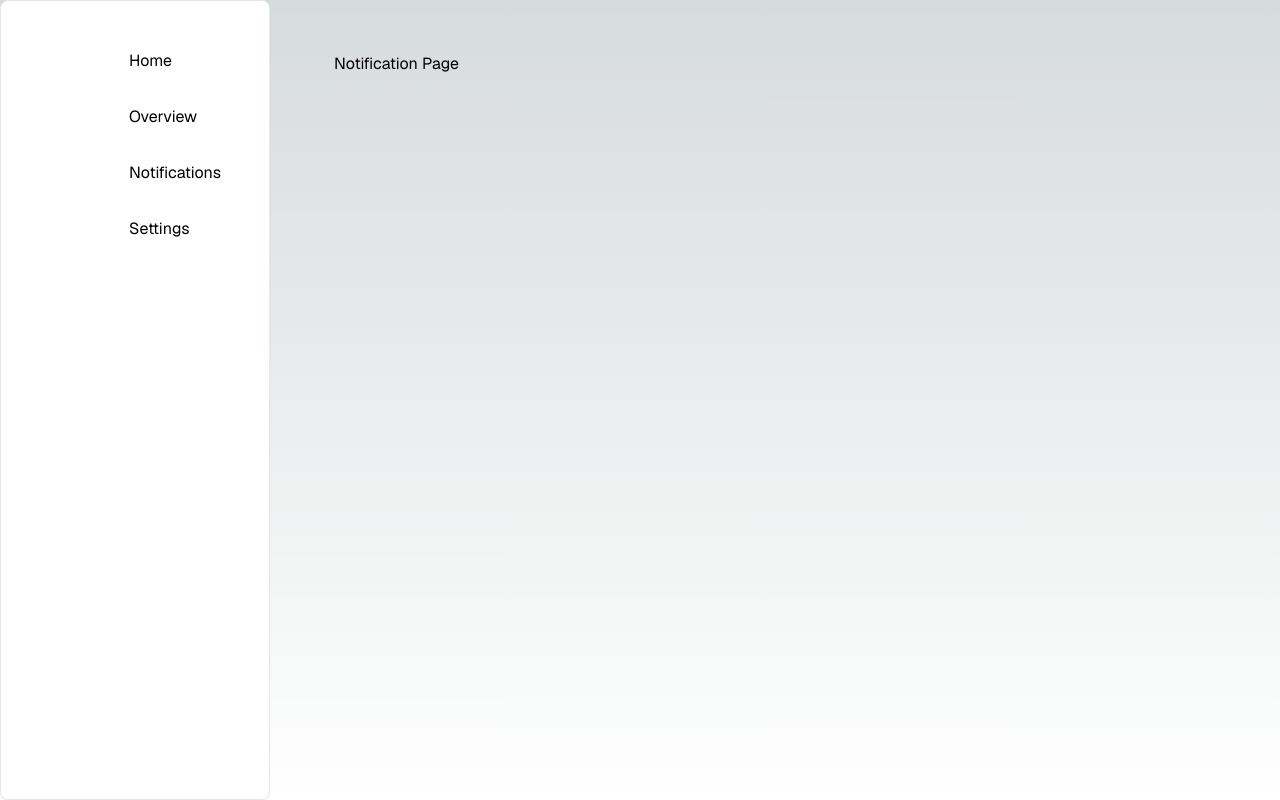
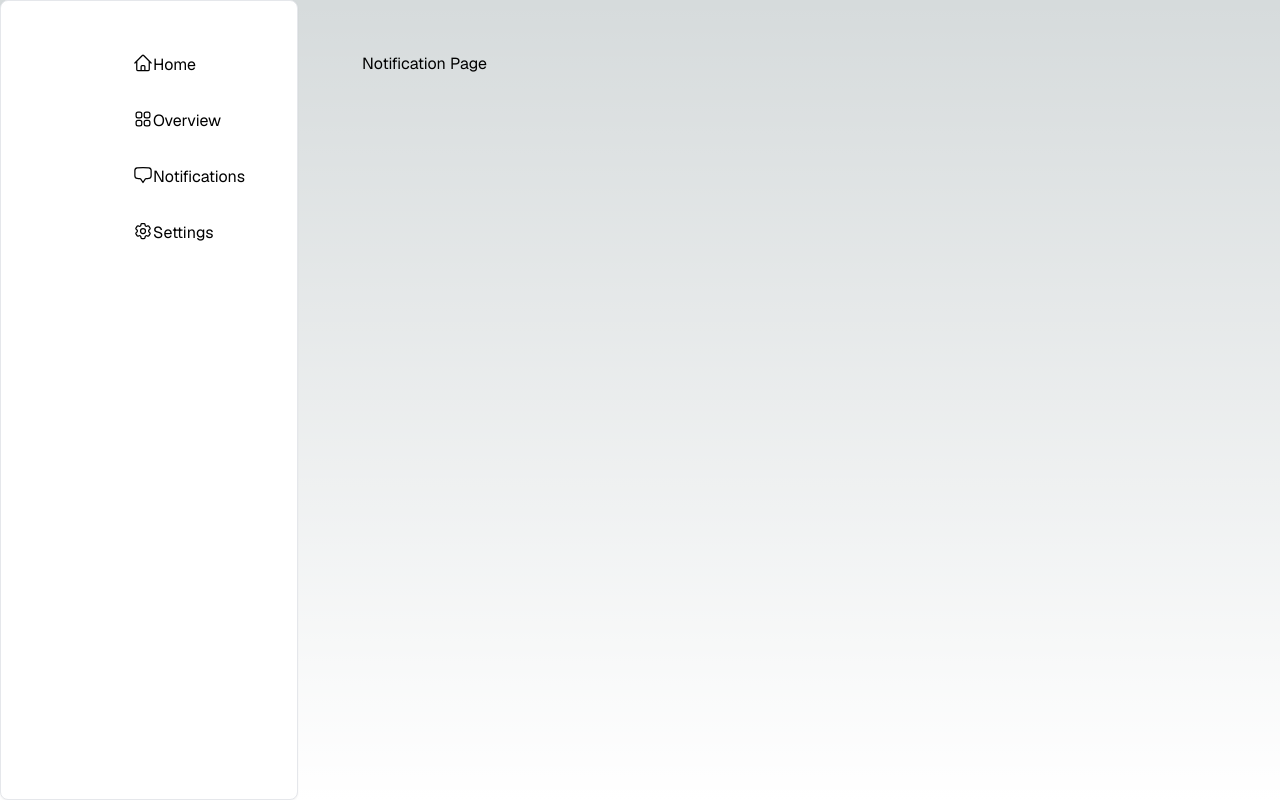
Before and after one commit to mihamieat/gpac-ui, a Next.js app: page /notifications in a window 1280 px wide. Built offline with nearby package versions, Linux system fonts and the light colour scheme.

Commit message:
feat: add icons to navigation

```diff
--- a/src/components/Sidebar/index.tsx
+++ b/src/components/Sidebar/index.tsx
@@ -1,25 +1,55 @@
 import Link from "next/link";
 import { Card } from "@/components/Card";
+import HomeIcon from "@/lib/icons/home";
+import OverviewIcon from "@/lib/icons/overview";
+import NotificationIcon from "@/lib/icons/notifications";
+import SettingsIcon from "@/lib/icons/settings";
 
 export default function Sidebar() {
   return (
     <div className="h-screen">
       <Card className="h-screen">
-        <nav className="flex flex-col p-4 ml-20">
-          <Link className="mb-4 p-2 rounded hover:bg-gray-700" href="/">
-            Home
-          </Link>
-          <Link className="mb-4 p-2 rounded hover:bg-gray-700" href="/overview">
-            Overview
+        <nav className="flex flex-col p-5 ml-20">
+          <Link className="mb-4 p-2 rounded hover:bg-violet-100" href="/">
+            <div className="flex">
+              <div className="w-5">
+                <HomeIcon />
+              </div>
+              <a>Home</a>
+            </div>
           </Link>
           <Link
-            className="mb-4 p-2 rounded hover:bg-gray-700"
+            className="mb-4 p-2 rounded hover:bg-violet-100"
+            href="/overview"
+          >
+            <div className="flex">
+              <div className="w-5">
+                <OverviewIcon />
+              </div>
+              <a>Overview</a>
+            </div>
+          </Link>
+          <Link
+            className="mb-4 p-2 rounded hover:bg-violet-100"
             href="/notifications"
           >
-            Notifications
+            <div className="flex">
+              <div className="w-5">
+                <NotificationIcon />
+              </div>
+              <a>Notifications</a>
+            </div>
           </Link>
-          <Link className="mb-4 p-2 rounded hover:bg-gray-700" href="/settings">
-            Settings
+          <Link
+            className="mb-4 p-2 rounded hover:bg-violet-100"
+            href="/settings"
+          >
+            <div className="flex">
+              <div className="w-5">
+                <SettingsIcon />
+              </div>
+              <a>Settings</a>
+            </div>
           </Link>
         </nav>
       </Card>
--- /dev/null
+++ b/src/lib/icons/home.jsx
@@ -0,0 +1,18 @@
+export default function HomeIcon() {
+  return (
+    <svg
+      xmlns="http://www.w3.org/2000/svg"
+      fill="none"
+      viewBox="0 0 24 24"
+      stroke-width="1.5"
+      stroke="currentColor"
+      class="size-6"
+    >
+      <path
+        stroke-linecap="round"
+        stroke-linejoin="round"
+        d="m2.25 12 8.954-8.955c.44-.439 1.152-.439 1.591 0L21.75 12M4.5 9.75v10.125c0 .621.504 1.125 1.125 1.125H9.75v-4.875c0-.621.504-1.125 1.125-1.125h2.25c.621 0 1.125.504 1.125 1.125V21h4.125c.621 0 1.125-.504 1.125-1.125V9.75M8.25 21h8.25"
+      />
+    </svg>
+  );
+}
--- /dev/null
+++ b/src/lib/icons/notifications.jsx
@@ -0,0 +1,18 @@
+export default function NotificationIcon() {
+  return (
+    <svg
+      xmlns="http://www.w3.org/2000/svg"
+      fill="none"
+      viewBox="0 0 24 24"
+      strokeWidth={1.5}
+      stroke="currentColor"
+      className="size-6"
+    >
+      <path
+        strokeLinecap="round"
+        strokeLinejoin="round"
+        d="M2.25 12.76c0 1.6 1.123 2.994 2.707 3.227 1.068.157 2.148.279 3.238.364.466.037.893.281 1.153.671L12 21l2.652-3.978c.26-.39.687-.634 1.153-.67 1.09-.086 2.17-.208 3.238-.365 1.584-.233 2.707-1.626 2.707-3.228V6.741c0-1.602-1.123-2.995-2.707-3.228A48.394 48.394 0 0 0 12 3c-2.392 0-4.744.175-7.043.513C3.373 3.746 2.25 5.14 2.25 6.741v6.018Z"
+      />
+    </svg>
+  );
+}
--- /dev/null
+++ b/src/lib/icons/overview.jsx
@@ -0,0 +1,18 @@
+export default function OverviewIcon() {
+  return (
+    <svg
+      xmlns="http://www.w3.org/2000/svg"
+      fill="none"
+      viewBox="0 0 24 24"
+      strokeWidth={1.5}
+      stroke="currentColor"
+      className="size-6"
+    >
+      <path
+        strokeLinecap="round"
+        strokeLinejoin="round"
+        d="M3.75 6A2.25 2.25 0 0 1 6 3.75h2.25A2.25 2.25 0 0 1 10.5 6v2.25a2.25 2.25 0 0 1-2.25 2.25H6a2.25 2.25 0 0 1-2.25-2.25V6ZM3.75 15.75A2.25 2.25 0 0 1 6 13.5h2.25a2.25 2.25 0 0 1 2.25 2.25V18a2.25 2.25 0 0 1-2.25 2.25H6A2.25 2.25 0 0 1 3.75 18v-2.25ZM13.5 6a2.25 2.25 0 0 1 2.25-2.25H18A2.25 2.25 0 0 1 20.25 6v2.25A2.25 2.25 0 0 1 18 10.5h-2.25a2.25 2.25 0 0 1-2.25-2.25V6ZM13.5 15.75a2.25 2.25 0 0 1 2.25-2.25H18a2.25 2.25 0 0 1 2.25 2.25V18A2.25 2.25 0 0 1 18 20.25h-2.25A2.25 2.25 0 0 1 13.5 18v-2.25Z"
+      />
+    </svg>
+  );
+}
--- /dev/null
+++ b/src/lib/icons/settings.jsx
@@ -0,0 +1,23 @@
+export default function SettingsIcon() {
+  return (
+    <svg
+      xmlns="http://www.w3.org/2000/svg"
+      fill="none"
+      viewBox="0 0 24 24"
+      strokeWidth={1.5}
+      stroke="currentColor"
+      className="size-6"
+    >
+      <path
+        strokeLinecap="round"
+        strokeLinejoin="round"
+        d="M9.594 3.94c.09-.542.56-.94 1.11-.94h2.593c.55 0 1.02.398 1.11.94l.213 1.281c.063.374.313.686.645.87.074.04.147.083.22.127.325.196.72.257 1.075.124l1.217-.456a1.125 1.125 0 0 1 1.37.49l1.296 2.247a1.125 1.125 0 0 1-.26 1.431l-1.003.827c-.293.241-.438.613-.43.992a7.723 7.723 0 0 1 0 .255c-.008.378.137.75.43.991l1.004.827c.424.35.534.955.26 1.43l-1.298 2.247a1.125 1.125 0 0 1-1.369.491l-1.217-.456c-.355-.133-.75-.072-1.076.124a6.47 6.47 0 0 1-.22.128c-.331.183-.581.495-.644.869l-.213 1.281c-.09.543-.56.94-1.11.94h-2.594c-.55 0-1.019-.398-1.11-.94l-.213-1.281c-.062-.374-.312-.686-.644-.87a6.52 6.52 0 0 1-.22-.127c-.325-.196-.72-.257-1.076-.124l-1.217.456a1.125 1.125 0 0 1-1.369-.49l-1.297-2.247a1.125 1.125 0 0 1 .26-1.431l1.004-.827c.292-.24.437-.613.43-.991a6.932 6.932 0 0 1 0-.255c.007-.38-.138-.751-.43-.992l-1.004-.827a1.125 1.125 0 0 1-.26-1.43l1.297-2.247a1.125 1.125 0 0 1 1.37-.491l1.216.456c.356.133.751.072 1.076-.124.072-.044.146-.086.22-.128.332-.183.582-.495.644-.869l.214-1.28Z"
+      />
+      <path
+        strokeLinecap="round"
+        strokeLinejoin="round"
+        d="M15 12a3 3 0 1 1-6 0 3 3 0 0 1 6 0Z"
+      />
+    </svg>
+  );
+}
```
